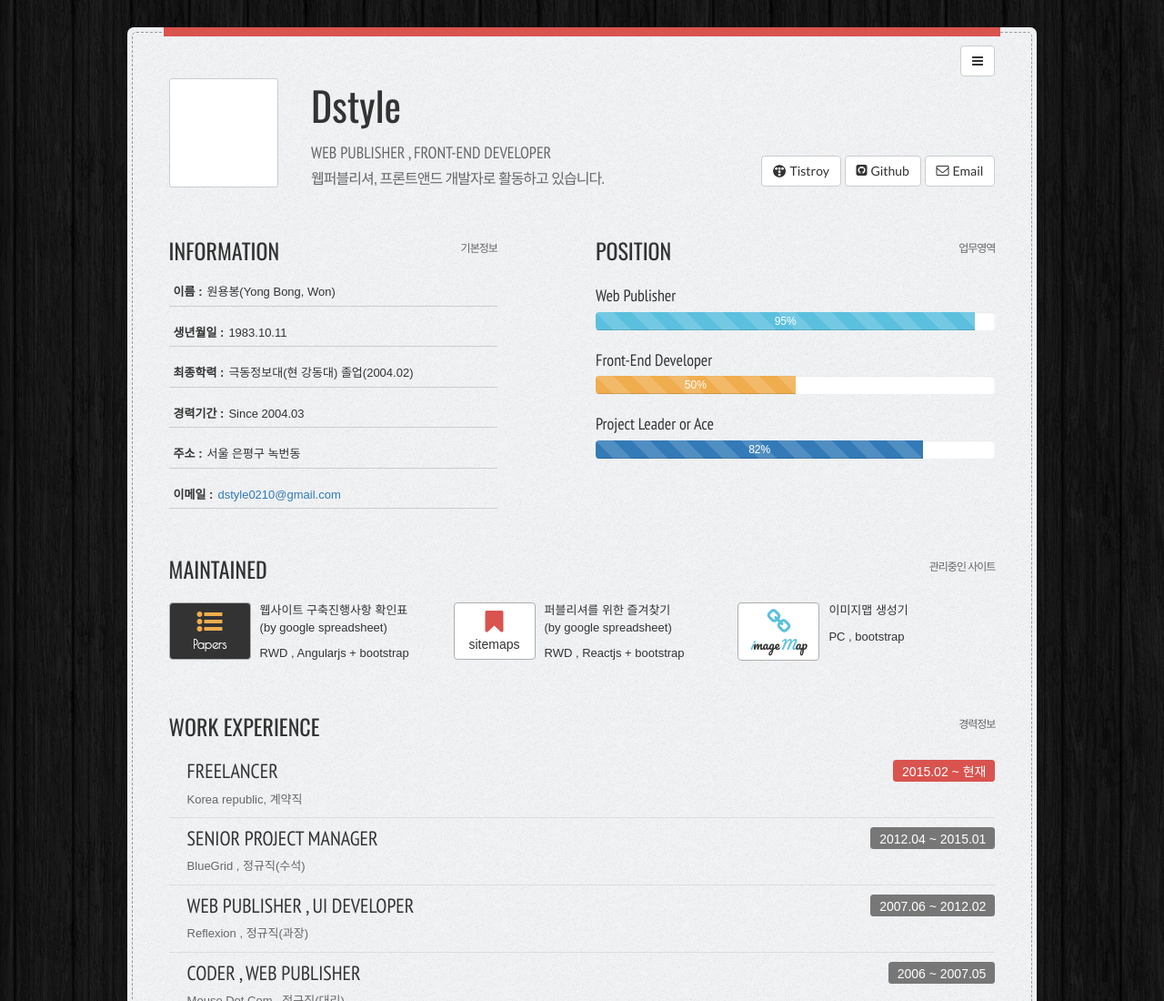
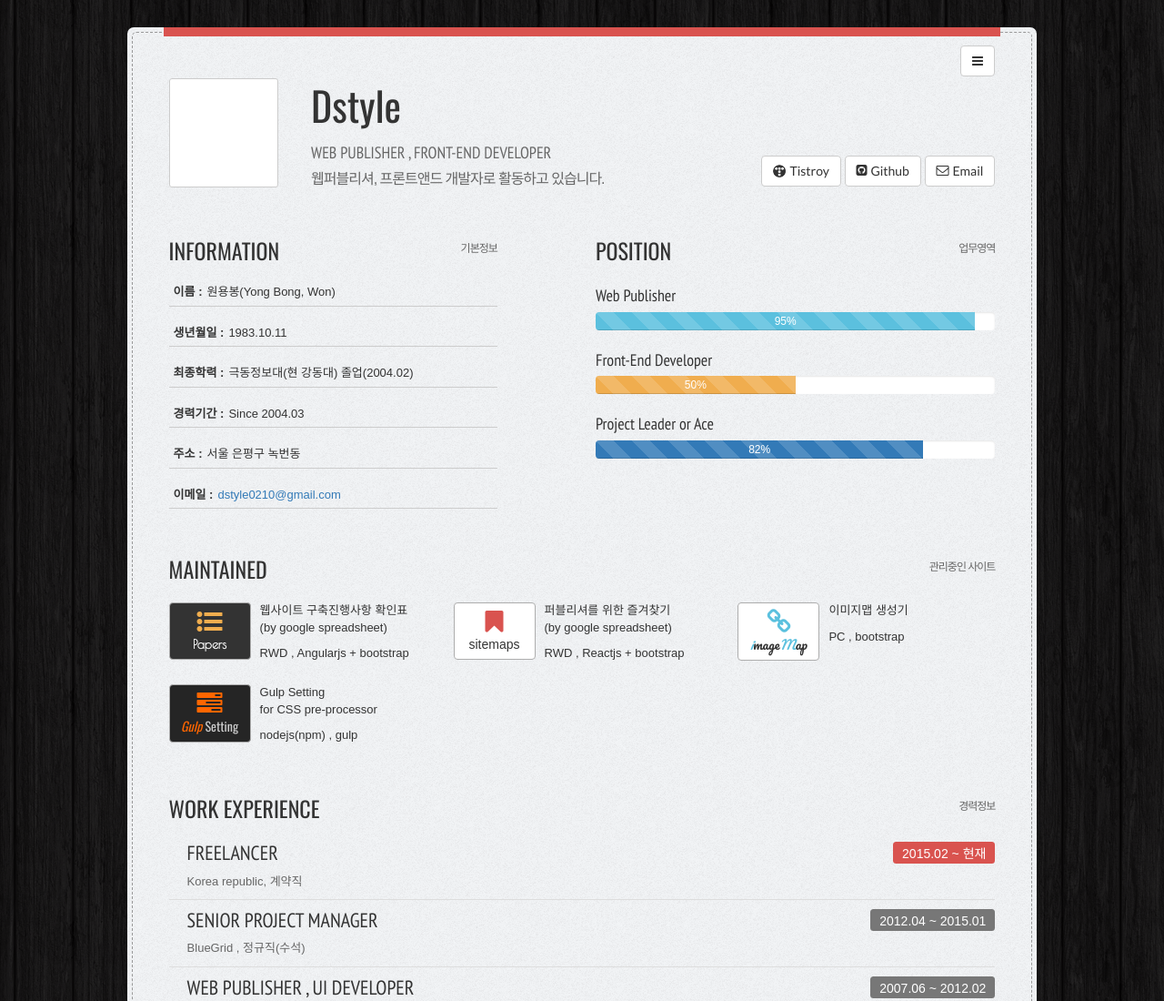
Before and after one commit to dstyle0210/dstyle.github.io, a website: page src/index.html in a window 1280 px wide. Shown: the top 1100 px of the page at 91% size. Drawn offline with nearby package versions, Linux system fonts and the light colour scheme; a web font is replaced by a local one.

Commit message:
Gulp-setting 추가.

```diff
--- a/src/css/less/lib/btn-dstyle.less
+++ b/src/css/less/lib/btn-dstyle.less
@@ -39,4 +39,12 @@ body{
       span{color:#333;}
     }
   }
+  .btn-gulpsetting{
+    .btn-preset();
+    span{font-family:'Oswald', cursive;font-weight:400;}
+    &.btn-fixed,&:hover{background:#252525;border:1px solid #adadad;
+      i{color:#ff6600;}
+      span{color:#ccc;}
+    }
+  }
 }
--- a/src/index.html
+++ b/src/index.html
@@ -126,7 +126,6 @@
                                 <dt>경력기간 :</dt>
                                 <dd>Since 2004.03 <span id="exText"></span></dd>
                             </dl>
-
                             <dl>
                                 <dt>주소 :</dt>
                                 <dd>서울 은평구 녹번동</dd>
@@ -219,6 +218,17 @@
                                     <div>
                                         <p>이미지맵 생성기</p>
                                         <p>PC , bootstrap</p>
+                                    </div>
+                                </section>
+                            </div>
+                            <div class="col-xs-12 col-sm-6 col-md-4">
+                                <section class="mysites gulpsetting">
+                                    <a href="http://dstyle0210.github.io/gulp-setting/" class="btn btn-fixed btn-gulpsetting">
+                                        <i class="fa fa-tasks fa-2x"></i><br /><span><i>Gulp</i> Setting</span>
+                                    </a>
+                                    <div>
+                                        <p>Gulp Setting<br />for CSS pre-processor</p>
+                                        <p>nodejs(npm) , gulp</p>
                                     </div>
                                 </section>
                             </div>
```
Also changed, not shown: js/app/getProfile/getAgeApp.js (+8 -1 lines), js/app/getProfile/getExperienceApp.js (+8 -1 lines), src/css/style.css, src/css/tistory.css.
